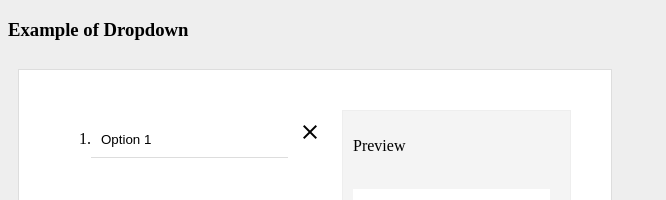
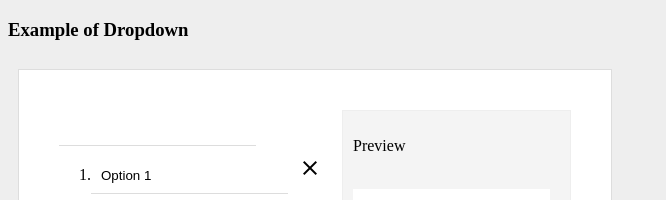
Before and after one commit to gillianlyle/form-controls, a React (Create React App) app: page / in a window 1280 px wide. Shown: the top 200 px of the page, without its empty margins (0-666 px from the left). Built offline with nearby package versions, Linux system fonts and the light colour scheme.

Commit message:
label added

```diff
--- a/src/components/FormFields.jsx
+++ b/src/components/FormFields.jsx
@@ -3,7 +3,11 @@ import React, {useState} from 'react';
 const Dropdown = () => {
 
     // initialise state
+    const [question, setQuestion] = useState('')
     const [options, setOptions] = useState([{content: 'Option 1'}]);
+
+
+    const handleChange = (event) => setQuestion(event.target.value)
 
     // Pass in the input’s event and the index of the option.
     const handleKeyDown = (event, index) => {
@@ -15,6 +19,7 @@ const Dropdown = () => {
         if (event.key === 'Backspace' && options[index].content === '') {
         event.preventDefault();
         return removeOptionAtIndex(index);
+
         }
     }
 
@@ -39,6 +44,9 @@ const Dropdown = () => {
     return (
         <>
         <form className="left">
+
+            <input value={question} onChange={handleChange} />
+
             <ul>
                 {options.map((option, index) => (
                     <>
@@ -61,8 +69,9 @@ const Dropdown = () => {
         <div className="preview">
         <p>Preview</p>
         <br/>
-            <input type="text" list="options" placeholder="Select option" />
-            <datalist id="options">
+            <label htmlFor="options">{question && question + ": "}</label>
+            <input type="text" list="chooseOptions" name="options" id="options" placeholder="Select option" />
+            <datalist id="chooseOptions">
                 {options.map((option) => (
                     <option value={option.content} />
                 ))}
```
